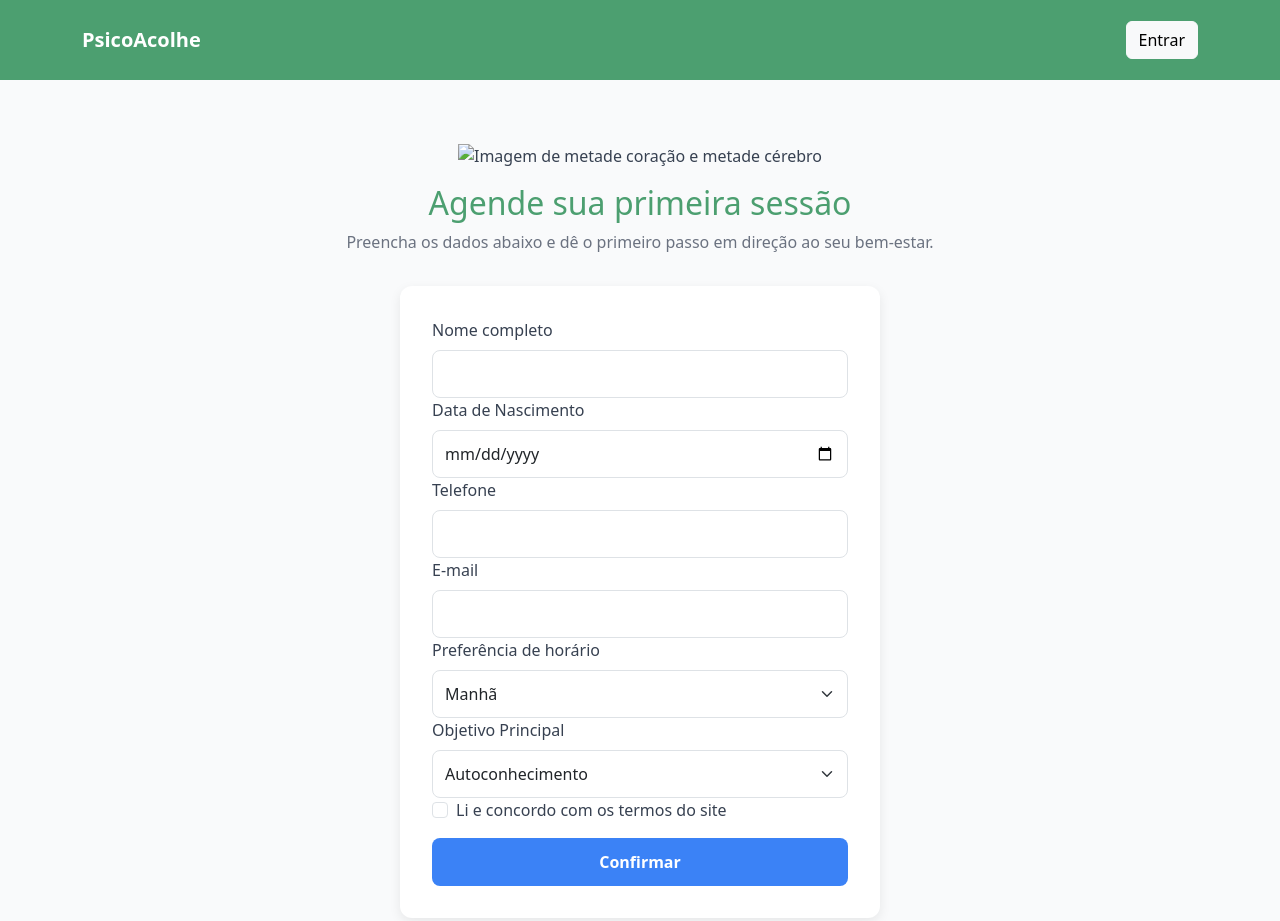
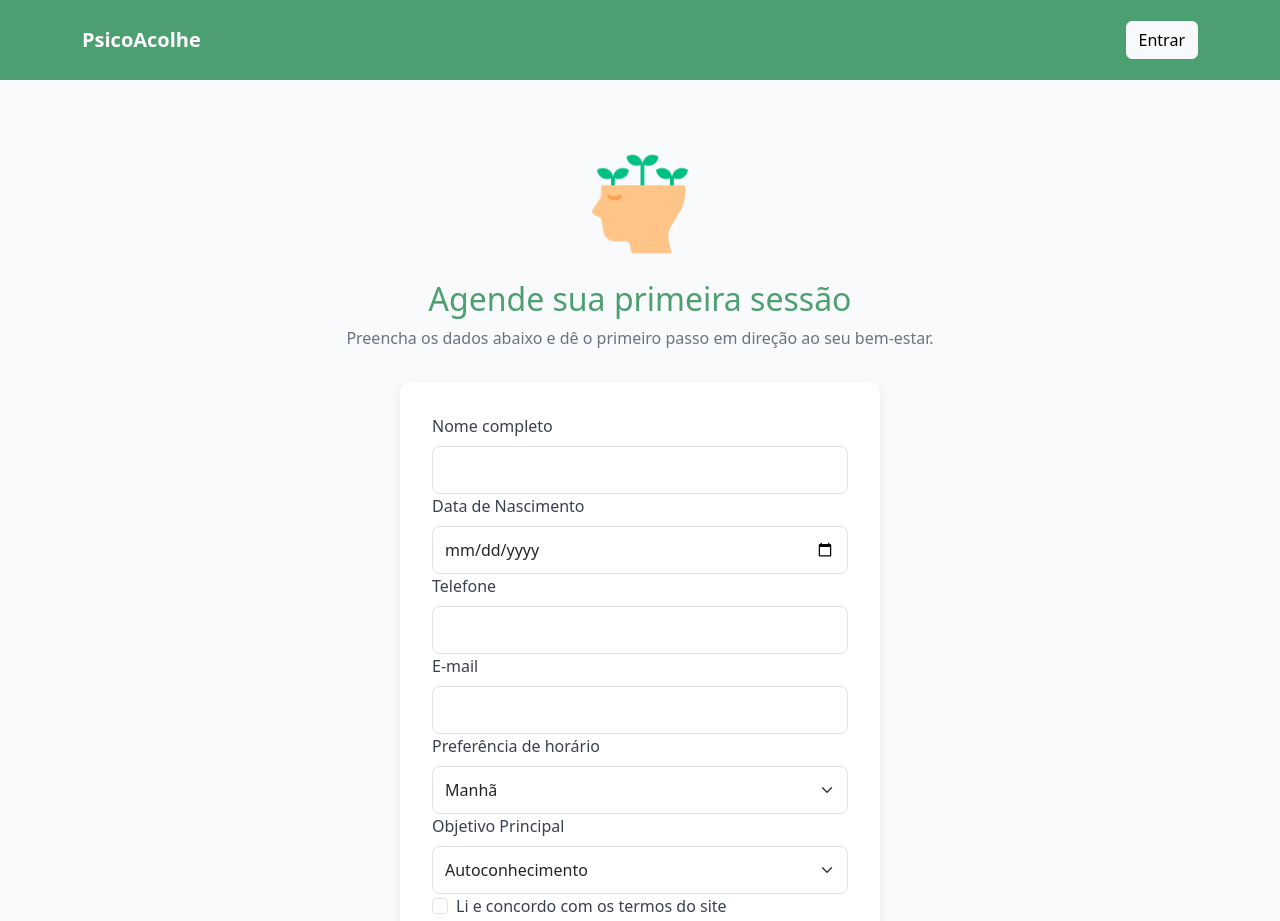
Before and after one commit to yasmingusmao/curso_ebac_frontend, a plain HTML site: page index.html in a window 1280 px wide. Shown: the top 921 px of the page. Drawn offline with nearby package versions, Linux system fonts and the light colour scheme.

Commit message:
alterando caminho da img

```diff
--- a/index.html
+++ b/index.html
@@ -22,7 +22,7 @@
         <div class="row">
             <div class="col">
                 <section class="inicio">
-                    <img src="/Bootstrap/mental-health.png" alt="Imagem de metade coração e metade cérebro" width="120" class="mb-3">
+                    <img src="/mental-health.png" alt="Imagem de metade coração e metade cérebro" width="120" class="mb-3">
                     <h1>Agende sua primeira sessão</h1>
                     <p>Preencha os dados abaixo e dê o primeiro passo em direção ao seu bem-estar.</p>
                 </section>
```
